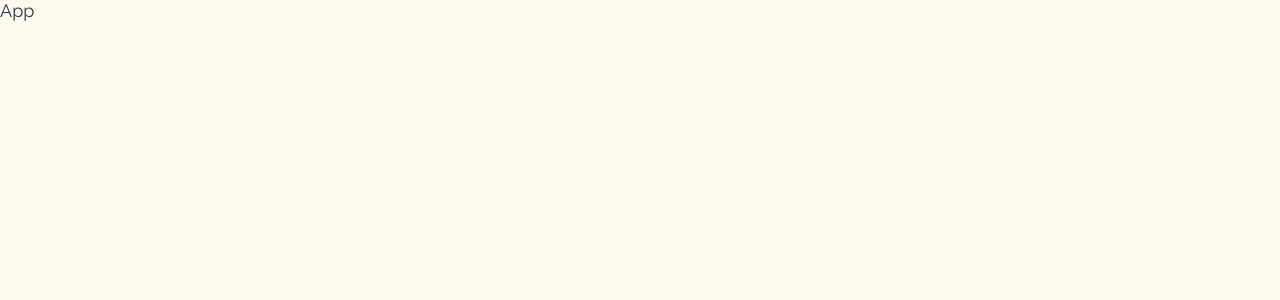
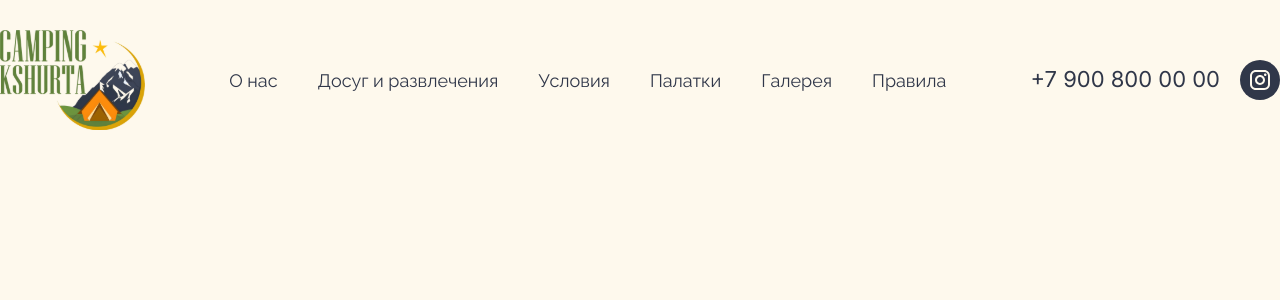
Before and after one commit to AmletixQ/camping-kshurta-frontend, a React (Vite) app: page / in a window 1280 px wide. Shown: the top 300 px of the page. Built offline with nearby package versions, Linux system fonts and the light colour scheme.

Commit message:
Complete creating header

```diff
--- a/src/App.tsx
+++ b/src/App.tsx
@@ -1,4 +1,10 @@
+import Header from "./components/Header/Header";
+
 const App = () => {
-  return <>App</>;
+  return (
+    <>
+      <Header />
+    </>
+  );
 };
 export default App;
--- /dev/null
+++ b/src/components/Header/Header.module.scss
@@ -0,0 +1,33 @@
+.header {
+  padding-top: 30px;
+  display: flex;
+  align-items: center;
+  justify-content: space-between;
+
+  &__anchors {
+    display: flex;
+    align-items: center;
+    gap: 40px;
+
+    a {
+      text-decoration: none;
+      transition: all 200ms;
+
+      &:hover {
+        text-decoration: underline;
+      }
+    }
+  }
+
+  &__contacts {
+    display: flex;
+    align-items: center;
+    gap: 20px;
+  }
+
+  &__phonenumber {
+    font-size: 22px;
+    font-family: "Inter";
+    line-height: 180%;
+  }
+}
--- /dev/null
+++ b/src/components/Header/Header.tsx
@@ -0,0 +1,41 @@
+import Container from "../Container/Container";
+import Instagram from "../icons/Instagram/Instagram";
+import Logo from "../icons/Logo/Logo";
+import styles from "./Header.module.scss";
+
+type TAnchor = {
+  title: string;
+  href: string;
+};
+
+const Header = () => {
+  const anchors: TAnchor[] = [
+    { title: "О нас", href: "#about" },
+    { title: "Досуг и развлечения", href: "#entertainment" },
+    { title: "Условия", href: "#conditions" },
+    { title: "Палатки", href: "#tents" },
+    { title: "Галерея", href: "#gallery" },
+    { title: "Правила", href: "#rules" },
+  ];
+
+  return (
+    <Container>
+      <div className={styles.header}>
+        <Logo />
+
+        <div className={styles.header__anchors}>
+          {anchors.map(({ href, title }) => (
+            <a href={href} key={title}>
+              {title}
+            </a>
+          ))}
+        </div>
+        <div className={styles.header__contacts}>
+          <p className={styles.header__phonenumber}>+7 900 800 00 00</p>
+          <Instagram />
+        </div>
+      </div>
+    </Container>
+  );
+};
+export default Header;
```
